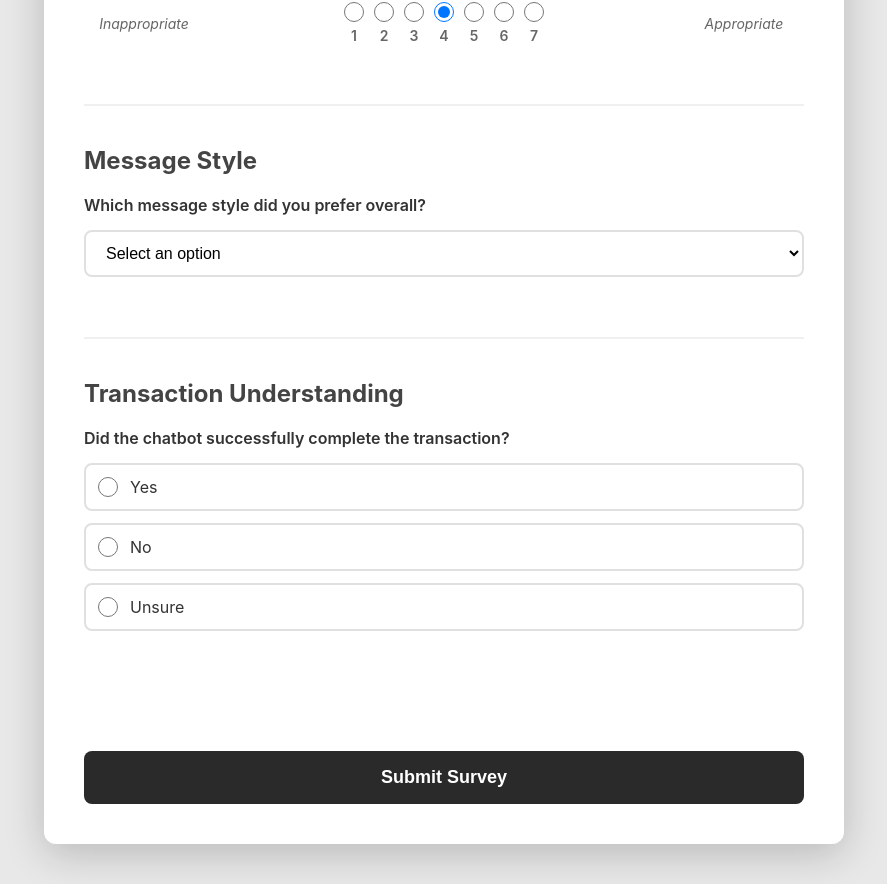
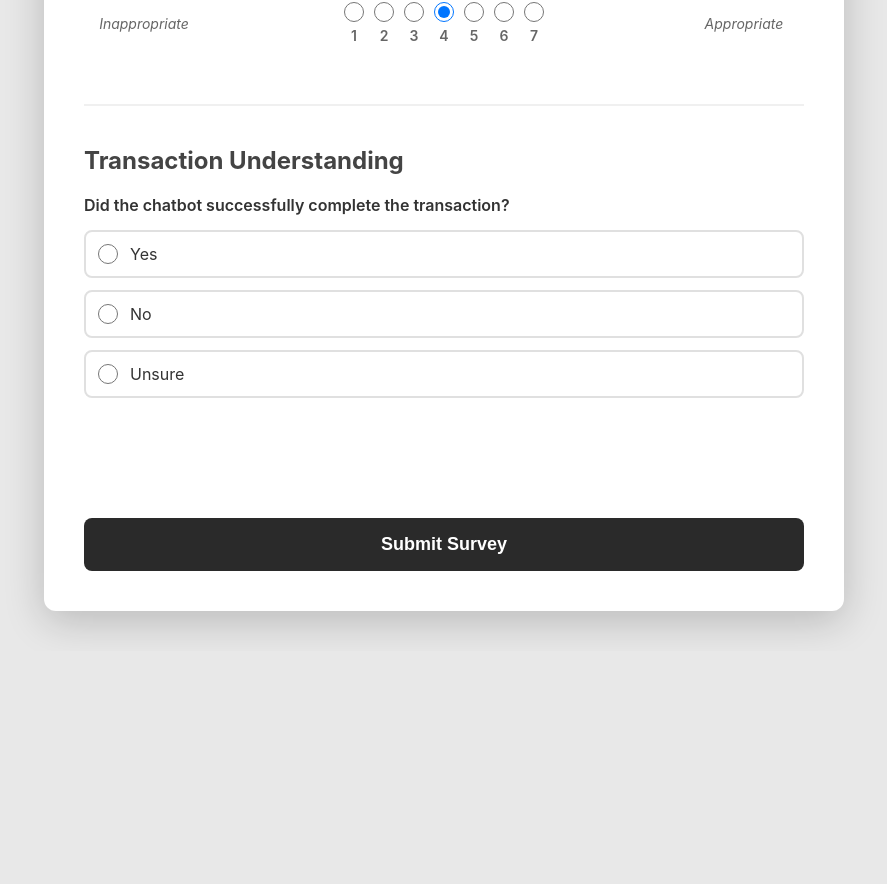
Before and after one commit to leeguhn/leeguhn.github.io, a React (Vite) app: page /survey in a window 1280 px wide. Shown: the part 1091-1975 px from the top of the page, without its empty margins (196-1083 px from the left). After the commit the page ends 1742 px from the top, so only its background shows below. Built offline with nearby package versions, Linux system fonts and the light colour scheme.

Commit message:
scenario intro at welcome page and how are you

```diff
--- a/src/data/condition_emoji.json
+++ b/src/data/condition_emoji.json
@@ -1,6 +1,10 @@
 {
   "greeting": {
     "message": "Welcome to SafeBank Support! 👋 To begin, please type the security code displayed above: AJ3W1 🔡.",
+    "type": "input"
+  },
+  "verification_greeting": {
+    "message": "Security code has been verified. ✔️ How are you today? 😊",
     "type": "input"
   },
   "identification": {
--- a/src/data/condition_none.json
+++ b/src/data/condition_none.json
@@ -1,6 +1,10 @@
 {
   "greeting": {
     "message": "Welcome to SafeBank Support. To begin, please type the security code displayed above: X9J2P.",
+    "type": "input"
+  },
+  "verification_greeting": {
+    "message": "Security code has been verified. How are you today?",
     "type": "input"
   },
   "identification": {
--- a/src/pages/Survey.jsx
+++ b/src/pages/Survey.jsx
@@ -20,9 +20,6 @@ const Survey = () => {
     appropriate_tone: 4,
     appropriate_formality: 4,
     appropriate_context: 4,
-
-    // Message style
-    message_style: '',
 
     // Transaction status
     transaction_complete: ''
@@ -223,27 +220,6 @@ const Survey = () => {
           </section>
 
           <section className="survey-section">
-            <h2>Message Style</h2>
-            <div className="survey-question">
-              <label className="question-label">
-                Which message style did you prefer overall?
-              </label>
-              <select
-                value={responses.message_style}
-                onChange={(e) => handleChange('message_style', e.target.value)}
-                className="survey-select"
-                required
-              >
-                <option value="">Select an option</option>
-                <option value="no_emojis">No emojis</option>
-                <option value="few_emojis">A few emojis</option>
-                <option value="many_emojis">Many emojis</option>
-                <option value="no_preference">No preference</option>
-              </select>
-            </div>
-          </section>
-
-          <section className="survey-section">
             <h2>Transaction Understanding</h2>
             <div className="survey-question">
               <label className="question-label">
--- a/src/pages/Welcome.css
+++ b/src/pages/Welcome.css
@@ -43,7 +43,7 @@
   font-size: 16px;
   line-height: 1.6;
   margin-bottom: 15px;
-  text-align: center;
+  text-align: justify;
 }
 
 .welcome-form {
--- a/src/pages/Welcome.jsx
+++ b/src/pages/Welcome.jsx
@@ -25,6 +25,9 @@ const Welcome = () => {
         <p className="welcome-description">
           Thank you for participating in our research study. You will interact with two different versions
           of a chatbot and provide feedback through short surveys.
+        </p>
+        <p className="welcome-description" style={{fontWeight: '500', color: '#444'}}>
+          You sent $50 to 'Mom' yesterday, but she hasn't received it. You will need to verify your identity and provide details. Please type your answers naturally.
         </p>
         <p className="welcome-description">
           The entire study takes approximately 5-10 minutes to complete.
```
